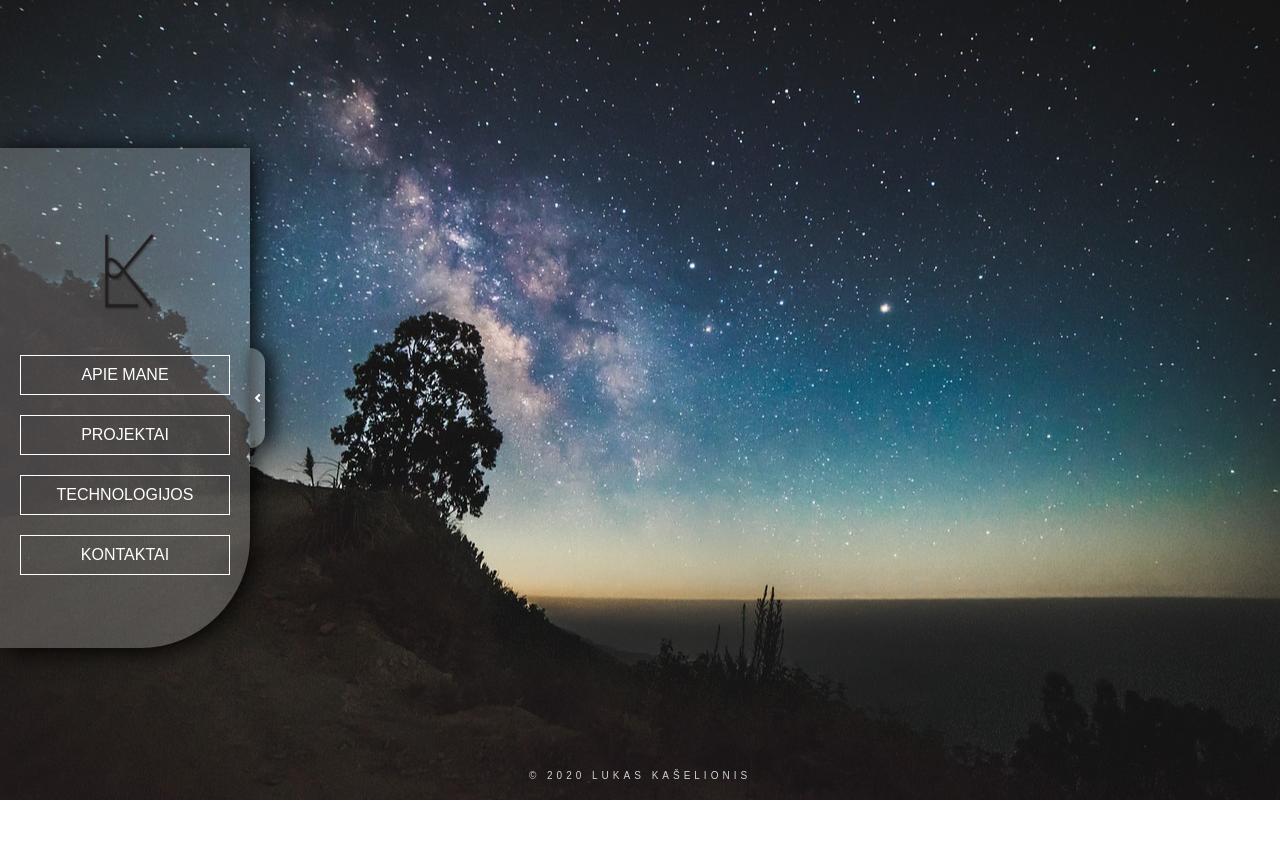
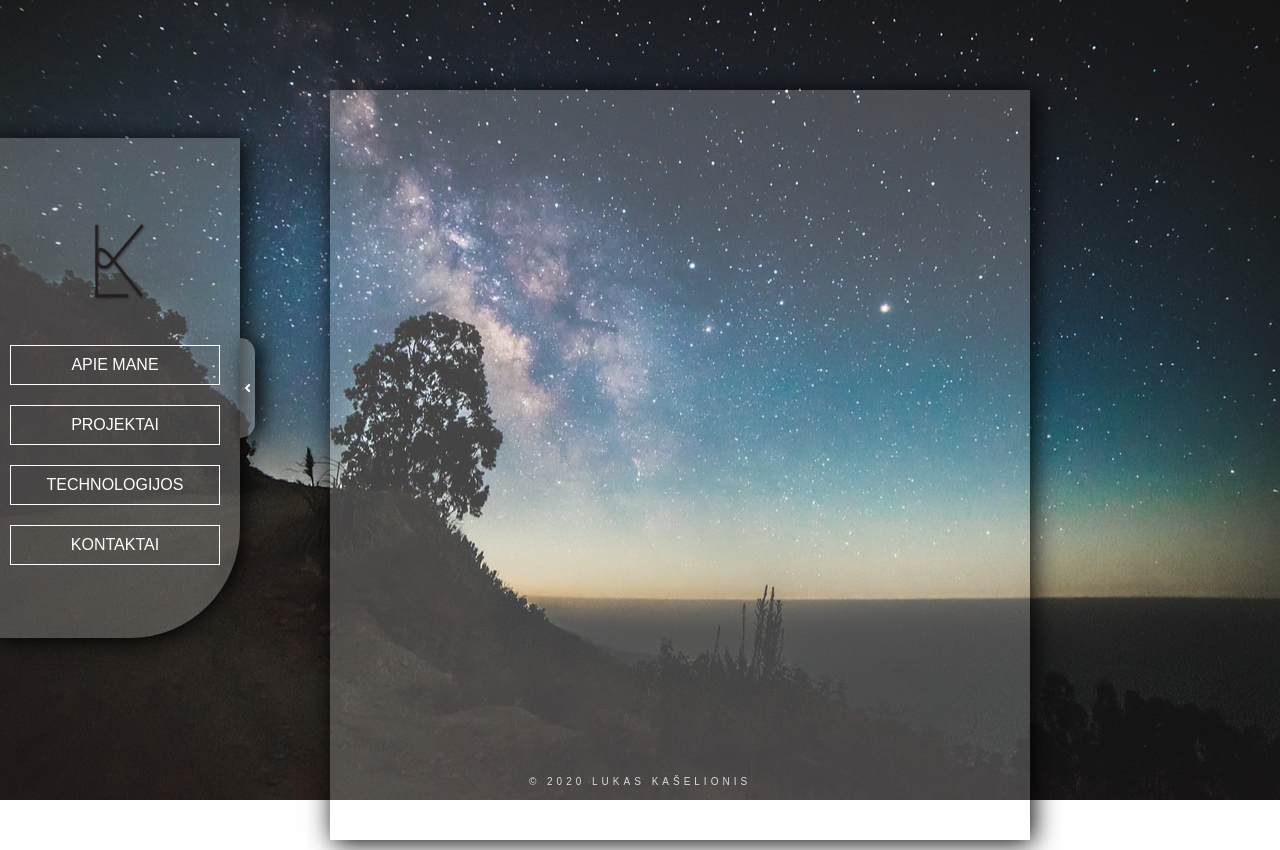
Before and after one commit to LukasKaselionis/js-portfolio, a plain HTML site: page index.html in a window 1280 px wide. Before the commit the page ends 800 px from the top, so only its background shows below. Drawn offline with Linux system fonts and the light colour scheme.

Commit message:
create main-content container

```diff
--- a/index.html
+++ b/index.html
@@ -12,8 +12,6 @@
 <body>
     <!-- Background -->
     <div id="bg">
-        <!-- Wrapper -->
-        <div class="wrapper">
 
         <!-- Header -->
         <header id="header">
@@ -47,8 +45,13 @@
             <button id="toggle-button" class="menu-button" onclick="toggleNavigationMenu()"><i class="fas fa-angle-left"></i></button>
         </header>
 
+        <!-- Wrapper -->
+        <div class="wrapper">
+
             <!-- Content -->
-            <main></main>
+            <main id="main" class="grid-container">
+                <div class="main-content"></div>
+            </main>
 
         </div>
         <!-- Footer -->
--- a/resources/css/main.css
+++ b/resources/css/main.css
@@ -11,14 +11,28 @@ body {
 }
 
 .wrapper {
+    height: 97vh;
+}
+
+.grid-container {
+    display: grid;
+    grid-gap: 80px;
     padding: 10px;
-    height: 95vh;
+}
+
+.main-content {
+    grid-area: 2 / 2 / 3 / 3;
+    background-color: rgba(255, 255, 255, 0.2);
+    width: 700px;
+    height: 750px;
+    box-shadow: 3px 3px 25px #000000;
 }
 
 .footer {
     color: #ffffff;
     opacity: 0.8;
     text-align: center;
+    margin: 0;
     font-size: 10px;
     font-weight: 100;
     letter-spacing: 4px;
```
Lines whose indentation alone changed are shown as unchanged.
